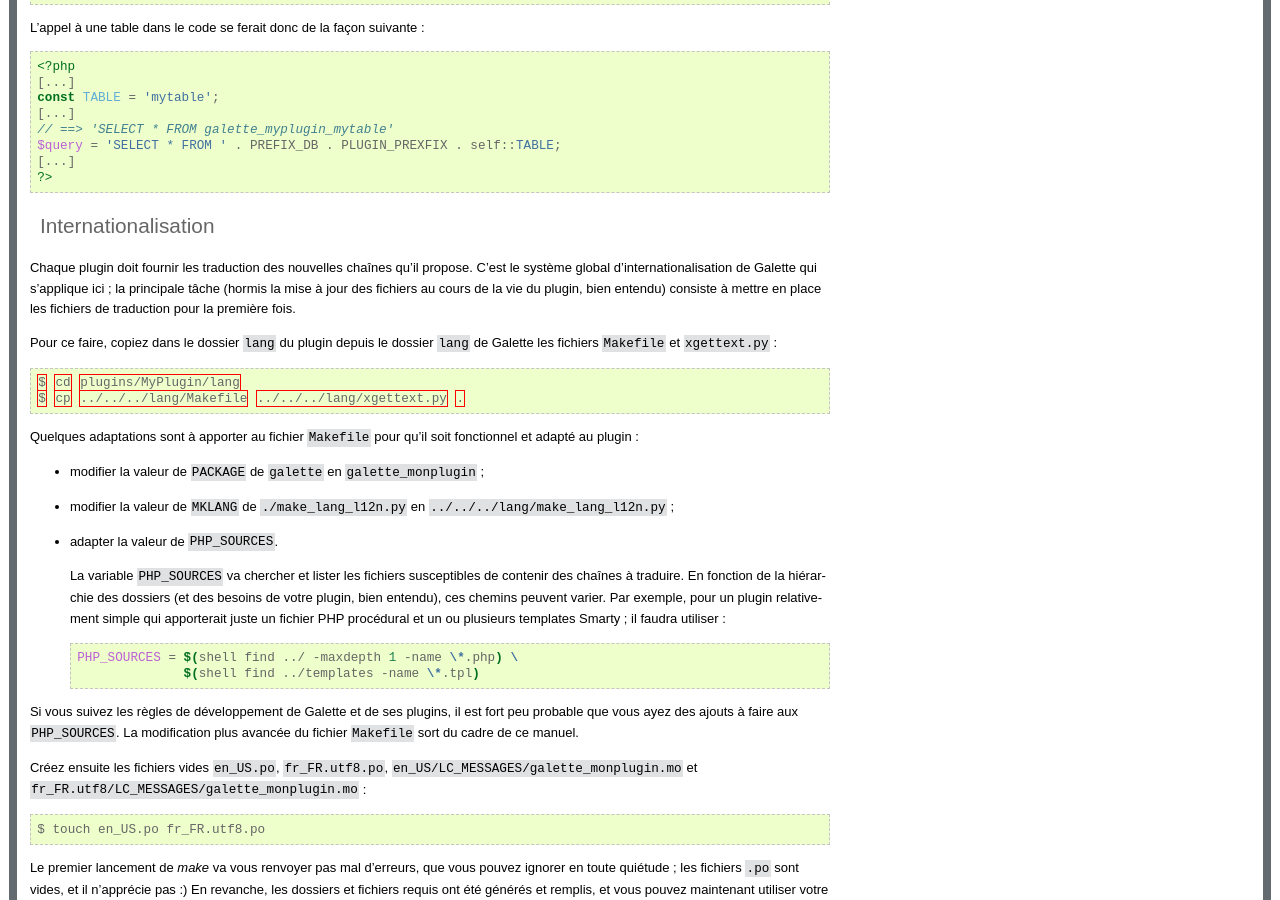
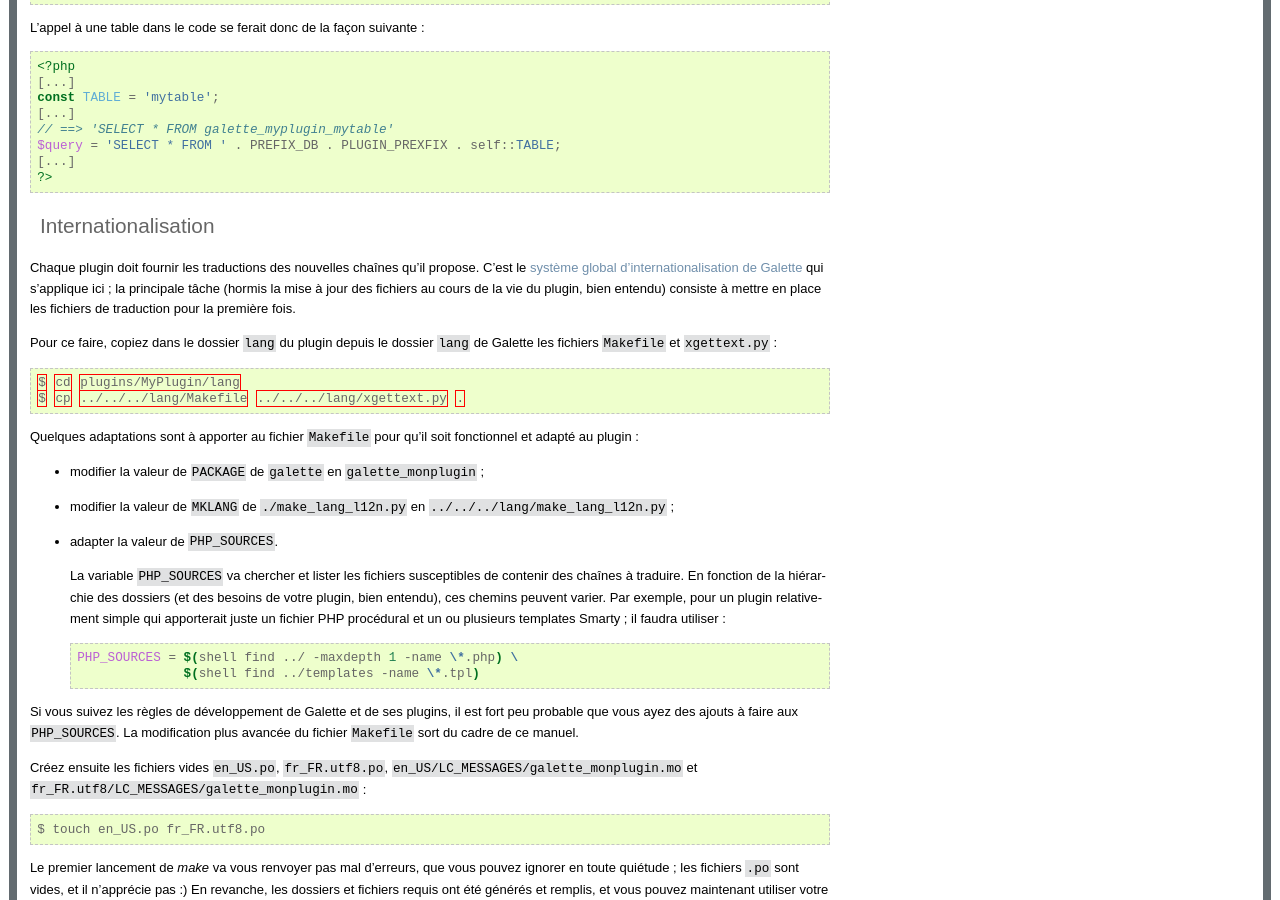
Before and after one commit to galette/galettedoc, a Sphinx documentation site: the page built from source/development/plugins.rst, in a window 1280 px wide and 900 px high, scrolled down 4040 px. Built offline with Sphinx 7.4.7, drawn with Linux system fonts in a browser that asks for light colours.

Commit message:
Typo, ajout d'un lien utile

```diff
--- a/source/development/plugins.rst
+++ b/source/development/plugins.rst
@@ -239,7 +239,7 @@ L'appel à une table dans le code se ferait donc de la façon suivante :
 Internationalisation
 ====================
 
-Chaque plugin doit fournir les traduction des nouvelles chaînes qu'il propose. C'est le système global d'internationalisation de Galette qui s'applique ici ; la principale tâche (hormis la mise à jour des fichiers au cours de la vie du plugin, bien entendu) consiste à mettre en place les fichiers de traduction pour la première fois.
+Chaque plugin doit fournir les traductions des nouvelles chaînes qu'il propose. C'est le :doc:`système global d'internationalisation de Galette <i18n>` qui s'applique ici ; la principale tâche (hormis la mise à jour des fichiers au cours de la vie du plugin, bien entendu) consiste à mettre en place les fichiers de traduction pour la première fois.
 
 Pour ce faire, copiez dans le dossier ``lang`` du plugin depuis le dossier ``lang`` de Galette les fichiers ``Makefile`` et ``xgettext.py`` :
 
```
